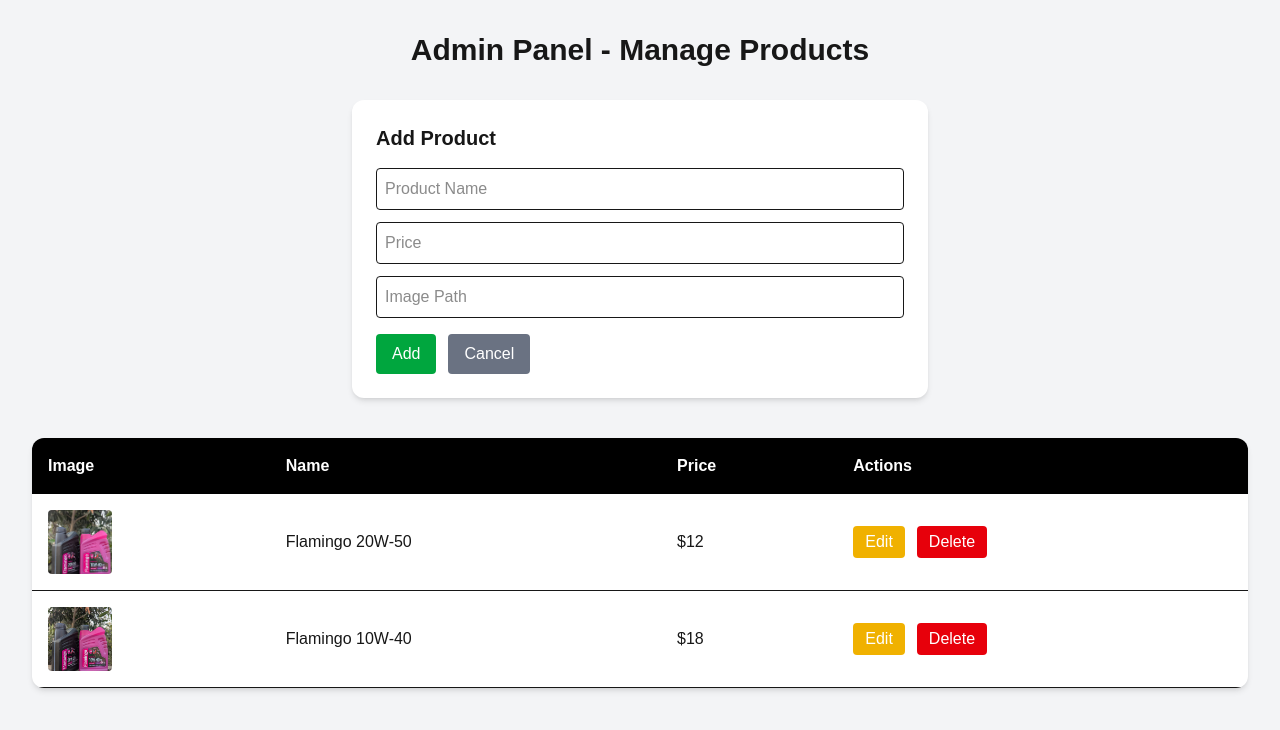
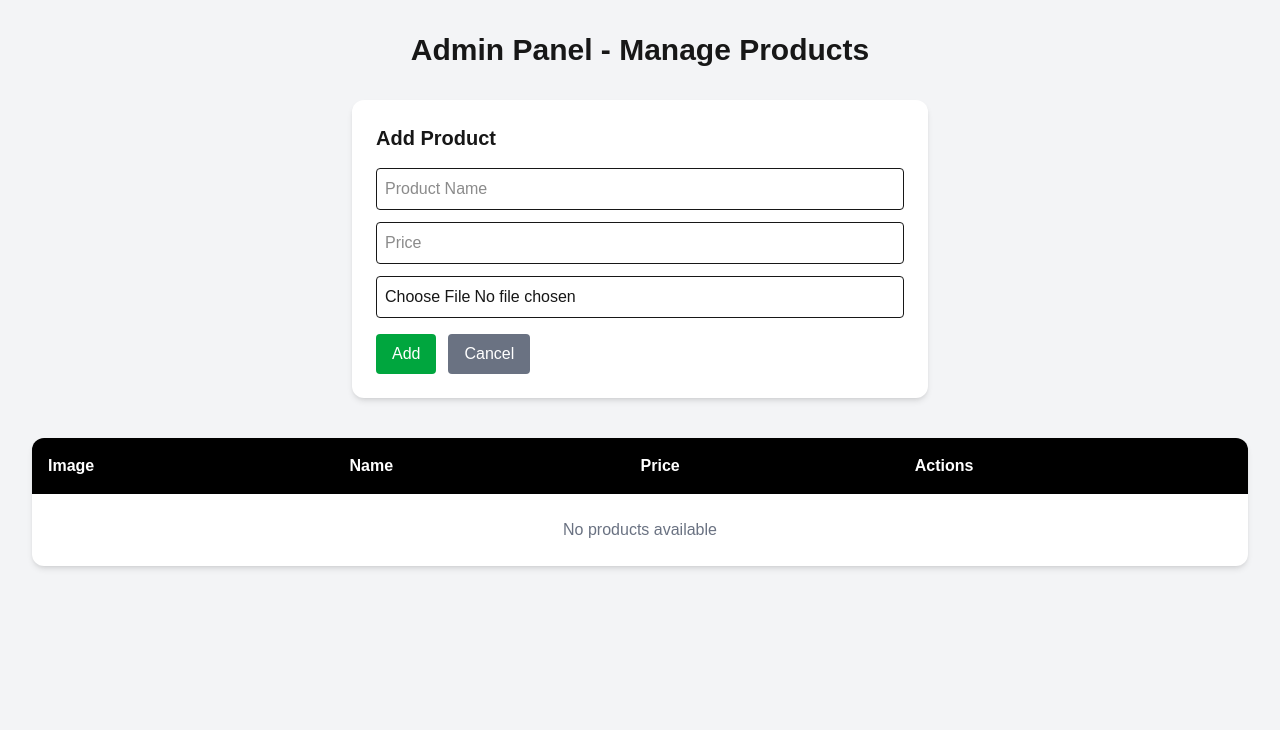
Before and after one commit to istiak2426/simple-ecommerce, a Next.js app: page /admin in a window 1280 px wide. Shown: the top 730 px of the page. Built offline with nearby package versions, Linux system fonts and the light colour scheme.

Commit message:
add admin

```diff
--- a/app/admin/page.tsx
+++ b/app/admin/page.tsx
@@ -5,7 +5,7 @@ interface Product {
   id: number;
   name: string;
   price: string;
-  image: string;
+  image: string; // will store base64 string
 }
 
 export default function AdminPanel() {
@@ -18,22 +18,15 @@ export default function AdminPanel() {
   });
   const [isEditing, setIsEditing] = useState<boolean>(false);
 
-  // ✅ Load from localStorage on mount
+  // Load from localStorage
   useEffect(() => {
     const storedProducts = localStorage.getItem("products");
     if (storedProducts) {
       setProducts(JSON.parse(storedProducts));
-    } else {
-      const defaultProducts = [
-        { id: 1, name: "Flamingo 20W-50", price: "$12", image: "/images/1.jpeg" },
-        { id: 2, name: "Flamingo 10W-40", price: "$18", image: "/images/2.jpeg" },
-      ];
-      setProducts(defaultProducts);
-      localStorage.setItem("products", JSON.stringify(defaultProducts));
     }
   }, []);
 
-  // ✅ Save to localStorage whenever products change
+  // Save to localStorage
   useEffect(() => {
     localStorage.setItem("products", JSON.stringify(products));
   }, [products]);
@@ -43,6 +36,21 @@ export default function AdminPanel() {
       ...formData,
       [e.target.name]: e.target.value,
     });
+  };
+
+  // ✅ Handle File Upload
+  const handleFileUpload = (e: React.ChangeEvent<HTMLInputElement>) => {
+    const file = e.target.files?.[0];
+    if (!file) return;
+
+    const reader = new FileReader();
+    reader.onloadend = () => {
+      setFormData({
+        ...formData,
+        image: reader.result as string, // base64 string
+      });
+    };
+    reader.readAsDataURL(file);
   };
 
   const handleAdd = (): void => {
@@ -108,14 +116,22 @@ export default function AdminPanel() {
           className="w-full border p-2 rounded mb-3"
         />
 
+        {/* ✅ File Upload Instead of Text Input */}
         <input
-          type="text"
-          name="image"
-          placeholder="Image Path"
-          value={formData.image}
-          onChange={handleChange}
+          type="file"
+          accept="image/*"
+          onChange={handleFileUpload}
           className="w-full border p-2 rounded mb-4"
         />
+
+        {/* ✅ Image Preview */}
+        {formData.image && (
+          <img
+            src={formData.image}
+            alt="Preview"
+            className="w-32 h-32 object-cover rounded mb-4"
+          />
+        )}
 
         {isEditing ? (
           <button
```
